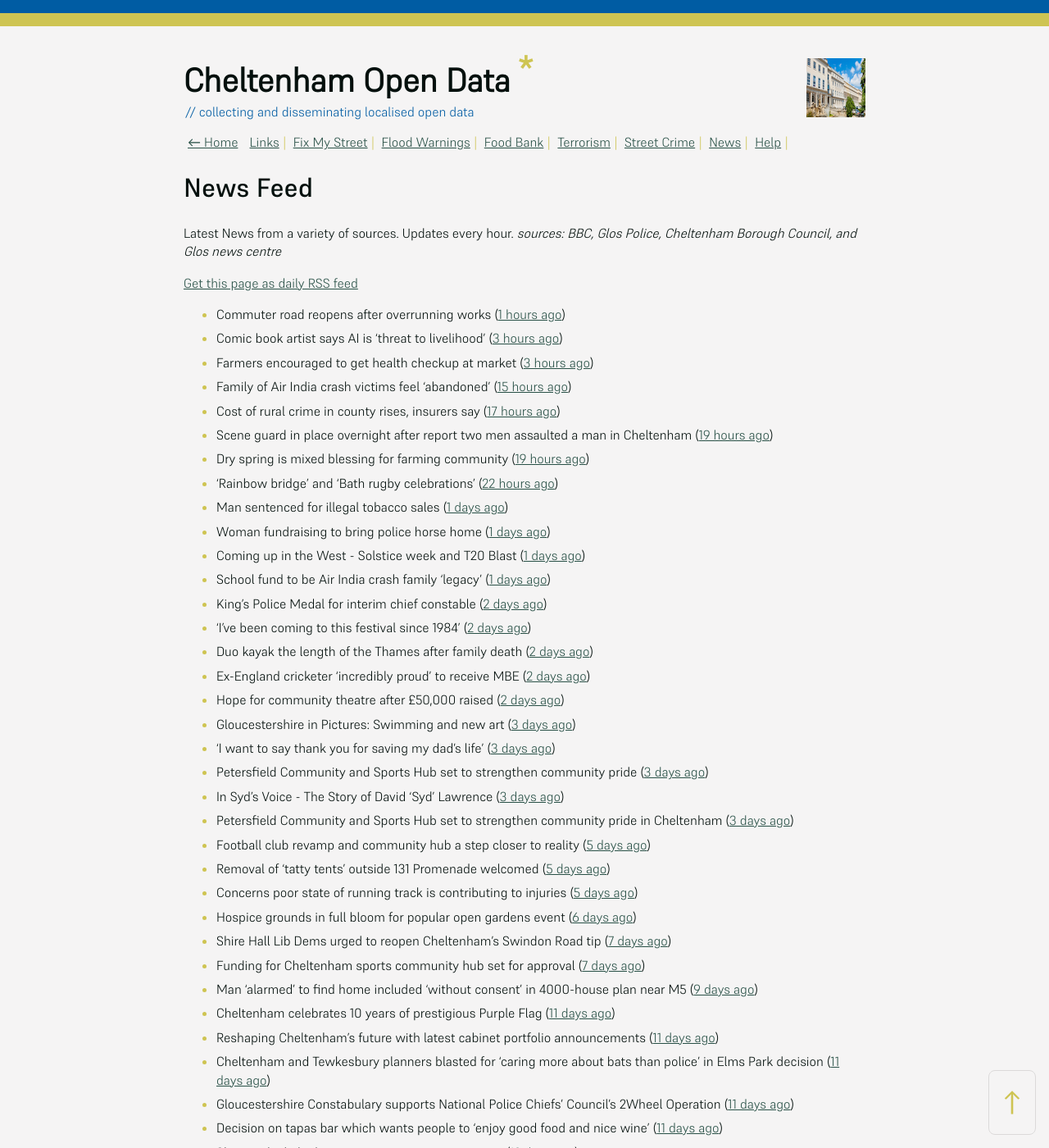
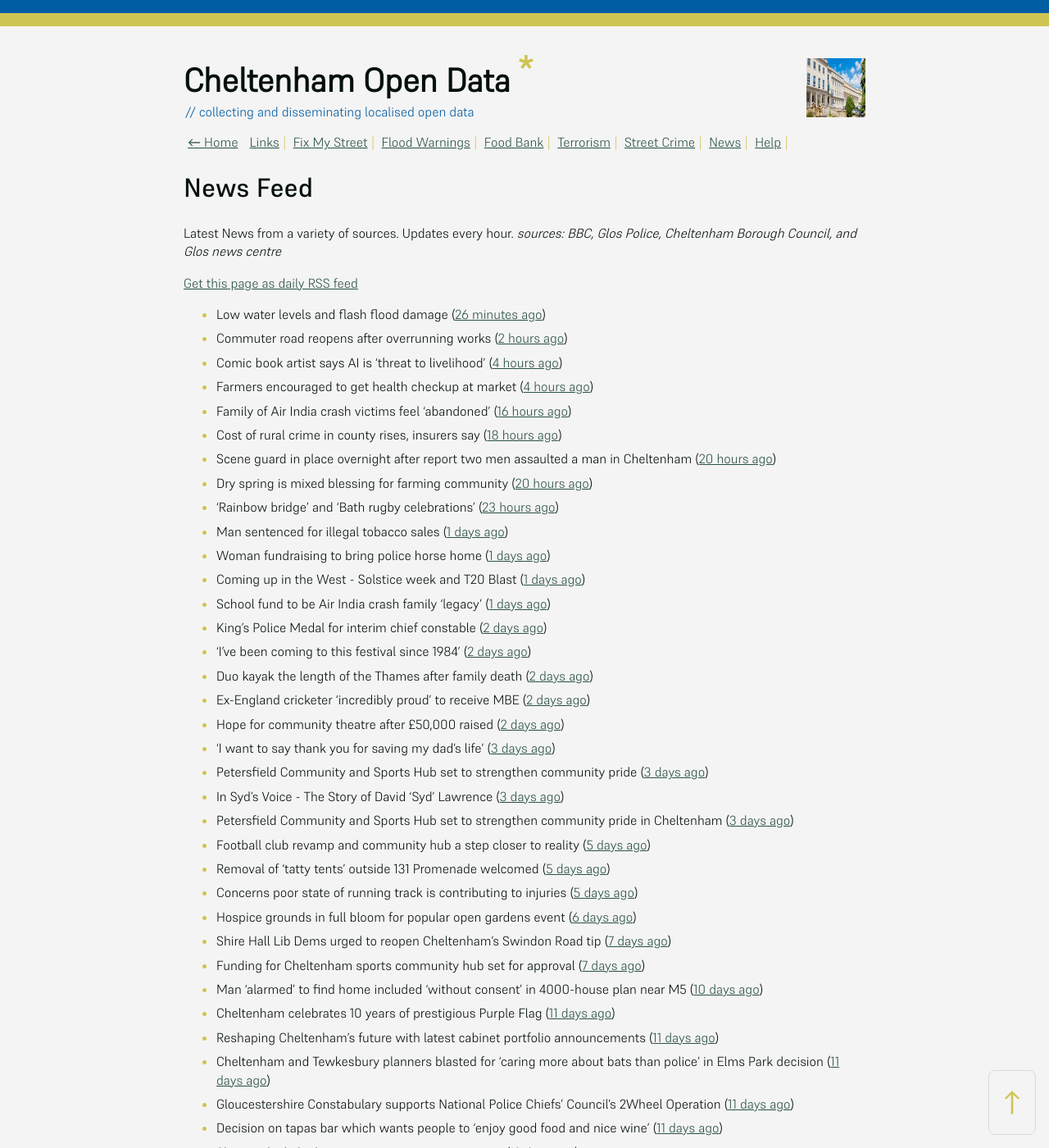
Before and after one commit to mat-0/cheltenham-open-data, a Jekyll site: the page built from _pages/news.md, in a window 1280 px wide and 1400 px high. Shown: the whole window at 82% size. Built offline with Jekyll 4.4.1, drawn with Linux system fonts in a browser that asks for light colours; some of the changed text lies outside the part shown.

Commit message:
Updated 2025-06-17 09:58:02

```diff
--- a/_pages/news.md
+++ b/_pages/news.md
@@ -12,14 +12,15 @@ _sources: BBC, Glos Police, Cheltenham Borough Council, and Glos news centre_
 [Get this page as daily RSS feed](/daily.rss)
 
 <!-- news_marker starts -->
-- Commuter road reopens after overrunning works ([1 hours ago](https://www.bbc.com/news/articles/c78n5zl514lo))
-- Comic book artist says AI is 'threat to livelihood' ([3 hours ago](https://www.bbc.com/news/articles/cjrnr779z2lo))
-- Farmers encouraged to get health checkup at market ([3 hours ago](https://www.bbc.com/news/articles/c5yxyye6rglo))
-- Family of Air India crash victims feel 'abandoned' ([15 hours ago](https://www.bbc.com/news/articles/c5y0lwreg9qo))
-- Cost of rural crime in county rises, insurers say ([17 hours ago](https://www.bbc.com/news/articles/cje7e8lqvj0o))
-- Scene guard in place overnight after report two men assaulted a man in Cheltenham ([19 hours ago](https://gloucesternewscentre.co.uk/scene-guard-in-place-overnight-after-report-two-men-assaulted-a-man-in-cheltenham/))
-- Dry spring is mixed blessing for farming community ([19 hours ago](https://www.bbc.com/news/articles/c8d1vglgj9zo))
-- 'Rainbow bridge' and 'Bath rugby celebrations' ([22 hours ago](https://www.bbc.com/news/articles/cx2e29jqllgo))
+- Low water levels and flash flood damage ([26 minutes ago](https://www.bbc.com/news/articles/cn5krq5pgldo))
+- Commuter road reopens after overrunning works ([2 hours ago](https://www.bbc.com/news/articles/c78n5zl514lo))
+- Comic book artist says AI is 'threat to livelihood' ([4 hours ago](https://www.bbc.com/news/articles/cjrnr779z2lo))
+- Farmers encouraged to get health checkup at market ([4 hours ago](https://www.bbc.com/news/articles/c5yxyye6rglo))
+- Family of Air India crash victims feel 'abandoned' ([16 hours ago](https://www.bbc.com/news/articles/c5y0lwreg9qo))
+- Cost of rural crime in county rises, insurers say ([18 hours ago](https://www.bbc.com/news/articles/cje7e8lqvj0o))
+- Scene guard in place overnight after report two men assaulted a man in Cheltenham ([20 hours ago](https://gloucesternewscentre.co.uk/scene-guard-in-place-overnight-after-report-two-men-assaulted-a-man-in-cheltenham/))
+- Dry spring is mixed blessing for farming community ([20 hours ago](https://www.bbc.com/news/articles/c8d1vglgj9zo))
+- 'Rainbow bridge' and 'Bath rugby celebrations' ([23 hours ago](https://www.bbc.com/news/articles/cx2e29jqllgo))
 - Man sentenced for illegal tobacco sales ([1 days ago](https://gloucesternewscentre.co.uk/man-sentenced-for-illegal-tobacco-sales/))
 - Woman fundraising to bring police horse home ([1 days ago](https://www.bbc.com/news/articles/c1ld0n474llo))
 - Coming up in the West - Solstice week and T20 Blast ([1 days ago](https://www.bbc.com/news/articles/c4g3nze858lo))
@@ -29,7 +30,6 @@ _sources: BBC, Glos Police, Cheltenham Borough Council, and Glos news centre_
 - Duo kayak the length of the Thames after family death ([2 days ago](https://www.bbc.com/news/articles/c79ep5dqpd3o))
 - Ex-England cricketer 'incredibly proud' to receive MBE ([2 days ago](https://www.bbc.com/news/articles/cql2qnr0kveo))
 - Hope for community theatre after £50,000 raised ([2 days ago](https://www.bbc.com/news/articles/c3rpgenlq8jo))
-- Gloucestershire in Pictures: Swimming and new art ([3 days ago](https://www.bbc.com/news/articles/ckgr8gzq8rjo))
 - 'I want to say thank you for saving my dad's life' ([3 days ago](https://www.bbc.com/news/articles/c8jg40v7l00o))
 - Petersfield Community and Sports Hub set to strengthen community pride ([3 days ago](https://gloucesternewscentre.co.uk/petersfield-community-and-sports-hub-set-to-strengthen-community-pride/))
 - In Syd's Voice - The Story of David 'Syd' Lawrence ([3 days ago](https://www.bbc.co.uk/sounds/play/p0lj4vvq))
@@ -40,7 +40,7 @@ _sources: BBC, Glos Police, Cheltenham Borough Council, and Glos news centre_
 - Hospice grounds in full bloom for popular open gardens event ([6 days ago](https://gloucesternewscentre.co.uk/hospice-grounds-in-full-bloom-for-popular-open-gardens-event/))
 - Shire Hall Lib Dems urged to reopen Cheltenham’s Swindon Road tip ([7 days ago](https://gloucesternewscentre.co.uk/shire-hall-lib-dems-urged-to-reopen-cheltenhams-swindon-road-tip/))
 - Funding for Cheltenham sports community hub set for approval ([7 days ago](https://gloucesternewscentre.co.uk/funding-for-cheltenham-sports-community-hub-set-for-approval/))
-- Man ‘alarmed’ to find home included ‘without consent’ in 4000-house plan near M5 ([9 days ago](https://gloucesternewscentre.co.uk/man-alarmed-to-find-home-included-without-consent-in-4000-house-plan-near-m5/))
+- Man ‘alarmed’ to find home included ‘without consent’ in 4000-house plan near M5 ([10 days ago](https://gloucesternewscentre.co.uk/man-alarmed-to-find-home-included-without-consent-in-4000-house-plan-near-m5/))
 - Cheltenham celebrates 10 years of prestigious Purple Flag ([11 days ago](https://www.cheltenham.gov.uk/news/article/3019/cheltenham_celebrates_10_years_of_prestigious_purple_flag))
 - Reshaping Cheltenham’s future with latest cabinet portfolio announcements ([11 days ago](https://www.cheltenham.gov.uk/news/article/3018/reshaping_cheltenhams_future_with_latest_cabinet_portfolio_announcements))
 - Cheltenham and Tewkesbury planners blasted for ‘caring more about bats than police’ in Elms Park decision ([11 days ago](https://gloucesternewscentre.co.uk/cheltenham-and-tewkesbury-planners-blasted-for-caring-more-about-bats-than-police-in-elms-park-decision/))
@@ -50,15 +50,15 @@ _sources: BBC, Glos Police, Cheltenham Borough Council, and Glos news centre_
 - Development consent granted for M5 Junction 10 Improvements Scheme ([12 days ago](https://gloucesternewscentre.co.uk/development-consent-granted-for-m5-junction-10-improvements-scheme/))
 - £25k cash boost for much-loved Cheltenham Playhouse ([13 days ago](https://gloucesternewscentre.co.uk/25k-cash-boost-for-much-loved-cheltenham-playhouse/))
 - £25k cash boost for much-loved Cheltenham Playhouse ([13 days ago](https://www.cheltenham.gov.uk/news/article/3017/25k_cash_boost_for_much-loved_cheltenham_playhouse))
-- Neighbourhood Watch encourages people to join to deter crime ([14 days ago](https://gloucesternewscentre.co.uk/neighbourhood-watch-encourages-people-to-join-to-deter-crime/))
-- ‘Ironic’ 131 Promenade precedent being used for Pittville Pump Room cafe plans ([14 days ago](https://gloucesternewscentre.co.uk/ironic-131-promenade-precedent-being-used-for-pittville-pump-room-cafe-plans/))
-- Airport chief rejects claims ‘flight schools are being pushed away and business is being run down for housing’ ([14 days ago](https://gloucesternewscentre.co.uk/airport-chief-rejects-claims-flight-schools-are-being-pushed-away-and-business-is-being-run-down-for-housing/))
-- Major development near Cheltenham ‘will provide 4000 much-needed homes’ ([15 days ago](https://gloucesternewscentre.co.uk/major-development-near-cheltenham-will-provide-4000-much-needed-homes/))
+- Neighbourhood Watch encourages people to join to deter crime ([15 days ago](https://gloucesternewscentre.co.uk/neighbourhood-watch-encourages-people-to-join-to-deter-crime/))
+- ‘Ironic’ 131 Promenade precedent being used for Pittville Pump Room cafe plans ([15 days ago](https://gloucesternewscentre.co.uk/ironic-131-promenade-precedent-being-used-for-pittville-pump-room-cafe-plans/))
+- Airport chief rejects claims ‘flight schools are being pushed away and business is being run down for housing’ ([15 days ago](https://gloucesternewscentre.co.uk/airport-chief-rejects-claims-flight-schools-are-being-pushed-away-and-business-is-being-run-down-for-housing/))
+- Major development near Cheltenham ‘will provide 4000 much-needed homes’ ([16 days ago](https://gloucesternewscentre.co.uk/major-development-near-cheltenham-will-provide-4000-much-needed-homes/))
 - GALLERY: Saturday at Wychwood Festival 2025 ([16 days ago](https://gloucesternewscentre.co.uk/gallery-saturday-at-wychwood-festival-2025/))
 - GALLERY: Friday at Wychwood Festival 2025 ([17 days ago](https://gloucesternewscentre.co.uk/gallery-friday-at-wychwood-festival-2025/))
 - A joint statement about Elms Park ([18 days ago](https://www.cheltenham.gov.uk/news/article/3015/a_joint_statement_about_elms_park))
-- Huge M5 ‘dormitory town’ for almost 9000 people near Cheltenham gets the green light ([18 days ago](https://gloucesternewscentre.co.uk/huge-m5-dormitory-town-for-almost-9000-people-near-cheltenham-gets-the-green-light/))
-- Elms Park development clears first hurdle ([18 days ago](https://gloucesternewscentre.co.uk/elms-park-development-clears-first-hurdle/))
+- Huge M5 ‘dormitory town’ for almost 9000 people near Cheltenham gets the green light ([19 days ago](https://gloucesternewscentre.co.uk/huge-m5-dormitory-town-for-almost-9000-people-near-cheltenham-gets-the-green-light/))
+- Elms Park development clears first hurdle ([19 days ago](https://gloucesternewscentre.co.uk/elms-park-development-clears-first-hurdle/))
 - Fears people ‘lose right to BBQ in the sun’ as roof will ‘overshadow’ gardens ([24 days ago](https://gloucesternewscentre.co.uk/fears-people-lose-right-to-bbq-in-the-sun-as-roof-will-overshadow-gardens/))
 - Fears 4115 homes near M5 will have ‘disastrous’ effect on area as seven villages fight scheme ([24 days ago](https://gloucesternewscentre.co.uk/fears-4115-homes-near-m5-will-have-disastrous-effect-on-area-as-seven-villages-fight-scheme/))
 - Luxury spa hotel could be the future for iconic Municipal Offices as preferred bidder is selected ([26 days ago](https://www.cheltenham.gov.uk/news/article/3014/luxury_spa_hotel_could_be_the_future_for_iconic_municipal_offices_as_preferred_bidder_is_selected))
```
Also changed, not shown: _data/flood.json (+4 -4 lines), _pages/fix-my-street.md (+1 -1 lines), index.md (+5 -5 lines).
